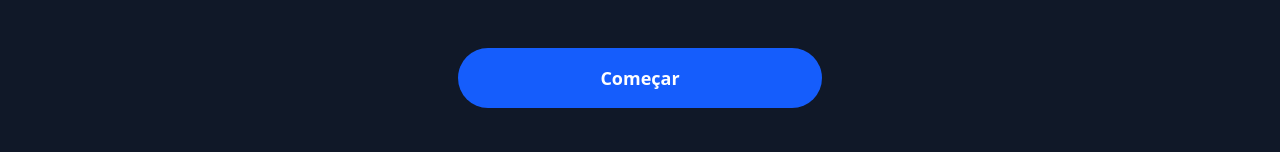
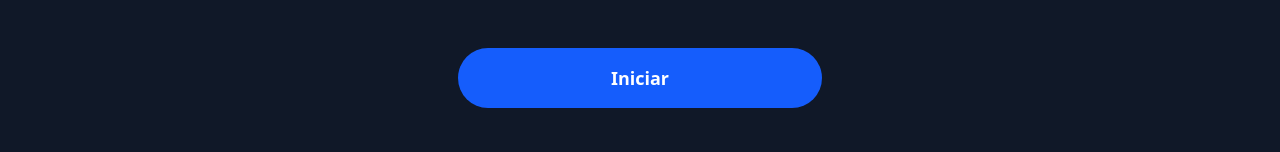
Before and after one commit to davifdev/clokko-pomodoro, a React (Vite) app: page / in a window 1280 px wide. Shown: the part 692-844 px from the top of the page. Built offline with nearby package versions, Linux system fonts and the light colour scheme.

Commit message:
refactor: create components input button title

```diff
--- a/src/components/button/index.tsx
+++ b/src/components/button/index.tsx
@@ -0,0 +1,15 @@
+import type { ComponentProps, ReactNode } from "react";
+
+type ButtonProps = {
+  children: ReactNode;
+} & ComponentProps<"button">;
+
+const Button = ({ children, type, ...props }: ButtonProps) => {
+  return (
+    <button type={type} {...props}>
+      {children}
+    </button>
+  );
+};
+
+export default Button;
--- /dev/null
+++ b/src/components/countdown/index.tsx
@@ -0,0 +1,5 @@
+const Countdown = () => {
+  return <span className="text-8xl text-blue-600 font-medium">20:00</span>;
+};
+
+export default Countdown;
--- a/src/components/pomodoro/index.tsx
+++ b/src/components/pomodoro/index.tsx
@@ -1,4 +1,6 @@
+import Button from "../button";
 import Container from "../container";
+import Countdown from "../countdown";
 import Input from "../input";
 
 const Pomodoro = () => {
@@ -22,7 +24,7 @@ const Pomodoro = () => {
         <div>
           <form className="flex flex-col items-center gap-12">
             <div className="w-[364px] h-[364px] rounded-full bg-blue-50 dark:bg-gray-900 flex items-center justify-center flex-col  gap-6 border-4 border-blue-200 dark:border-gray-800">
-              <span className="text-8xl text-blue-600 font-medium">20:00</span>
+              <Countdown />
               <div className="flex flex-col text-center text-lg">
                 <span>Foque por:</span>
                 <strong>15min</strong>
@@ -35,9 +37,12 @@ const Pomodoro = () => {
               className="text-center border-2 border-blue-200 p-2 rounded-lg bg-blue-50 dark:bg-gray-900 dark:border-gray-800"
             />
 
-            <button className="bg-blue-600 p-4 text-white rounded-full w-full text-lg font-semibold cursor-pointer">
-              Começar
-            </button>
+            <Button
+              className="bg-blue-600 p-4 text-white rounded-full w-full text-lg font-semibold cursor-pointer"
+              type="submit"
+            >
+              Iniciar
+            </Button>
           </form>
         </div>
       </div>
--- /dev/null
+++ b/src/components/title/index.tsx
@@ -0,0 +1,10 @@
+import type { ReactNode } from "react";
+
+interface TitleProps {
+  children: ReactNode;
+}
+const Title = ({ children }: TitleProps) => {
+  return <h2 className="text-3xl mb-4 font-semibold">{children}</h2>;
+};
+
+export default Title;
--- a/src/pages/history/index.tsx
+++ b/src/pages/history/index.tsx
@@ -1,5 +1,7 @@
 import { Trash } from "lucide-react";
 import Container from "../../components/container";
+import Button from "../../components/button";
+import Title from "../../components/title";
 
 const History = () => {
   return (
@@ -7,11 +9,14 @@ const History = () => {
       <Container>
         <div className="flex flex-col items-center justify-center gap-4 pt-40 w-full">
           <div className="w-full flex items-center justify-between">
-            <h2 className="text-3xl mb-4 font-semibold">Histórico</h2>
-            <button className="flex items-center gap-1 cursor-pointer">
+            <Title>Histórico</Title>
+            <Button
+              className="flex items-center gap-1 cursor-pointer"
+              type="button"
+            >
               <span>Limpar histórico</span>
               <Trash />
-            </button>
+            </Button>
           </div>
 
           <div className="w-full">
--- a/src/pages/settings/index.tsx
+++ b/src/pages/settings/index.tsx
@@ -1,11 +1,13 @@
+import Button from "../../components/button";
 import Container from "../../components/container";
 import Input from "../../components/input";
+import Title from "../../components/title";
 
 const Settings = () => {
   return (
     <Container>
       <div className="flex flex-col items-center justify-center gap-4 pt-40">
-        <h2 className="mb-4 font-semibold text-3xl">Configurações</h2>
+        <Title>Configurações</Title>
         <form className="flex flex-col items-center gap-6 mb-5">
           <Input
             defaultValue={25}
@@ -25,9 +27,13 @@ const Settings = () => {
             labelText="Descanso longo"
             id="longRestTime"
           />
-          <button className="bg-blue-600 p-2 text-white rounded-full w-full text-lg font-semibold cursor-pointer">
+
+          <Button
+            className="bg-blue-600 p-2 text-white rounded-full w-full text-lg font-semibold cursor-pointer"
+            type="submit"
+          >
             Salvar
-          </button>
+          </Button>
         </form>
       </div>
     </Container>
```
